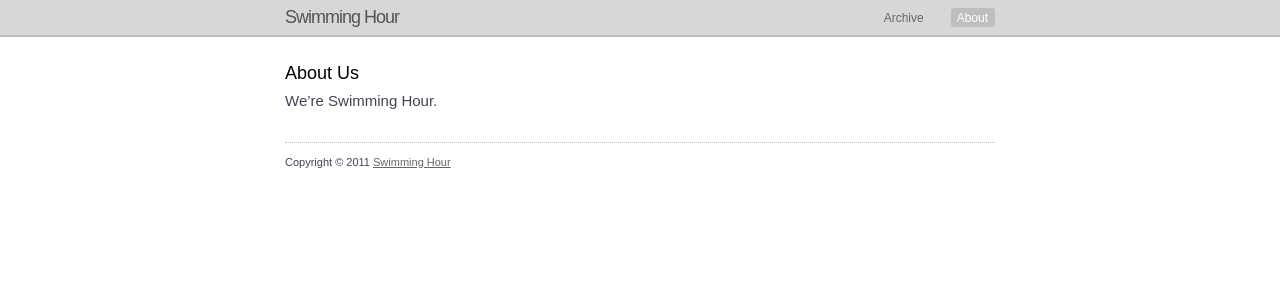
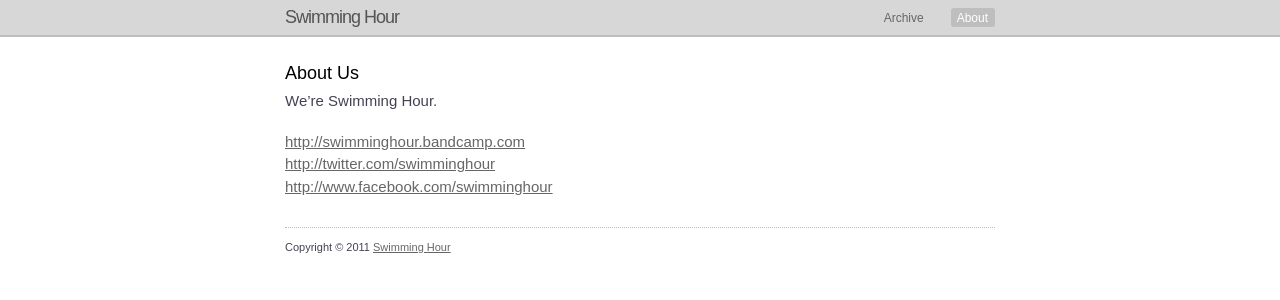
Before and after one commit to swimminghour/www.swimminghour.com, a Jekyll site: the page built from about.markdown, in a window 1280 px wide. Shown: the top 300 px of the page. Built offline with Jekyll 4.4.1, drawn with Linux system fonts in a browser that asks for light colours; nearby versions of some CDN libraries; some web fonts are replaced; Markdown is read by kramdown in place of the engine named in the settings.

Commit message:
update about page
add links to twitter, facebook and bandcamp profiles

```diff
--- a/about.markdown
+++ b/about.markdown
@@ -6,3 +6,7 @@ title: About
 ## About Us
 
 We're Swimming Hour.
+
+[http://swimminghour.bandcamp.com](http://swimminghour.bandcamp.com)<br/>
+[http://twitter.com/swimminghour](http://twitter.com/swimminghour)<br/>
+[http://www.facebook.com/swimminghour](http://www.facebook.com/swimminghour)
```
